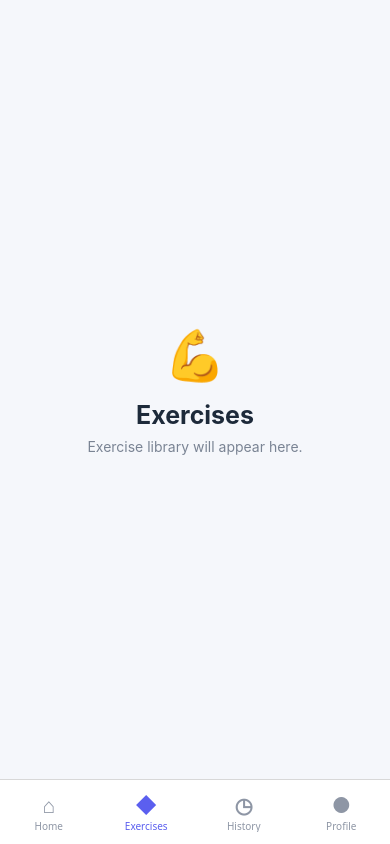
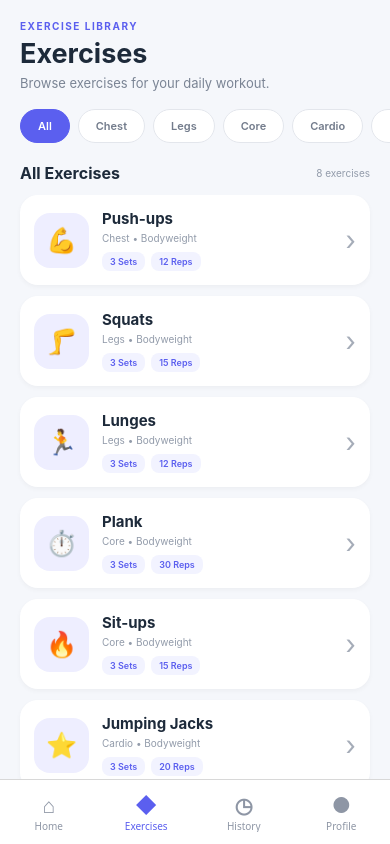
Before and after one commit to sunnyuhh-glitch/daily-workout-tracker_3A, a React Native app: screen /Exercises in a window 390 px wide. Built offline with nearby package versions, Linux system fonts and the light colour scheme.

Commit message:
Add exercise library with category filtering

```diff
--- a/src/screens/ExercisesScreen.js
+++ b/src/screens/ExercisesScreen.js
@@ -1,19 +1,243 @@
-import React from 'react';
+import React, { useState } from 'react';
 import {
+  SafeAreaView,
   View,
   Text,
+  TouchableOpacity,
+  FlatList,
   StyleSheet,
+  StatusBar,
 } from 'react-native';
 
+// Hardcoded exercise data for the MCO1 prototype
+const exercises = [
+  {
+    id: '1',
+    name: 'Push-ups',
+    category: 'Chest',
+    equipment: 'Bodyweight',
+    sets: 3,
+    reps: 12,
+    icon: '💪',
+  },
+  {
+    id: '2',
+    name: 'Squats',
+    category: 'Legs',
+    equipment: 'Bodyweight',
+    sets: 3,
+    reps: 15,
+    icon: '🦵',
+  },
+  {
+    id: '3',
+    name: 'Lunges',
+    category: 'Legs',
+    equipment: 'Bodyweight',
+    sets: 3,
+    reps: 12,
+    icon: '🏃',
+  },
+  {
+    id: '4',
+    name: 'Plank',
+    category: 'Core',
+    equipment: 'Bodyweight',
+    sets: 3,
+    reps: 30,
+    icon: '⏱️',
+  },
+  {
+    id: '5',
+    name: 'Sit-ups',
+    category: 'Core',
+    equipment: 'Bodyweight',
+    sets: 3,
+    reps: 15,
+    icon: '🔥',
+  },
+  {
+    id: '6',
+    name: 'Jumping Jacks',
+    category: 'Cardio',
+    equipment: 'Bodyweight',
+    sets: 3,
+    reps: 20,
+    icon: '⭐',
+  },
+  {
+    id: '7',
+    name: 'Pull-ups',
+    category: 'Back',
+    equipment: 'Pull-up Bar',
+    sets: 3,
+    reps: 8,
+    icon: '🏋️',
+  },
+  {
+    id: '8',
+    name: 'Mountain Climbers',
+    category: 'Cardio',
+    equipment: 'Bodyweight',
+    sets: 3,
+    reps: 20,
+    icon: '⛰️',
+  },
+];
+
+const categories = [
+  'All',
+  'Chest',
+  'Legs',
+  'Core',
+  'Cardio',
+  'Back',
+];
+
 export default function ExercisesScreen() {
+  const [selectedCategory, setSelectedCategory] =
+    useState('All');
+
+  // Show all exercises or only exercises from
+  // the selected category
+  const filteredExercises =
+    selectedCategory === 'All'
+      ? exercises
+      : exercises.filter(
+          (exercise) =>
+            exercise.category === selectedCategory
+        );
+
+  const renderExercise = ({ item }) => {
+    return (
+      <TouchableOpacity
+        style={styles.exerciseCard}
+        activeOpacity={0.8}
+        onPress={() => {}}
+      >
+        <View style={styles.exerciseIcon}>
+          <Text style={styles.exerciseEmoji}>
+            {item.icon}
+          </Text>
+        </View>
+
+        <View style={styles.exerciseInfo}>
+          <Text style={styles.exerciseName}>
+            {item.name}
+          </Text>
+
+          <Text style={styles.exerciseMeta}>
+            {item.category} • {item.equipment}
+          </Text>
+
+          <View style={styles.targetRow}>
+            <View style={styles.targetBadge}>
+              <Text style={styles.targetText}>
+                {item.sets} Sets
+              </Text>
+            </View>
+
+            <View style={styles.targetBadge}>
+              <Text style={styles.targetText}>
+                {item.reps} Reps
+              </Text>
+            </View>
+          </View>
+        </View>
+
+        <Text style={styles.arrow}>
+          ›
+        </Text>
+      </TouchableOpacity>
+    );
+  };
+
   return (
-    <View style={styles.container}>
-      <Text style={styles.icon}>💪</Text>
-      <Text style={styles.title}>Exercises</Text>
-      <Text style={styles.subtitle}>
-        Exercise library will appear here.
-      </Text>
-    </View>
+    <SafeAreaView style={styles.container}>
+      <StatusBar
+        barStyle="dark-content"
+        backgroundColor="#F5F7FB"
+      />
+
+      {/* Header */}
+      <View style={styles.header}>
+        <Text style={styles.appLabel}>
+          EXERCISE LIBRARY
+        </Text>
+
+        <Text style={styles.title}>
+          Exercises
+        </Text>
+
+        <Text style={styles.subtitle}>
+          Browse exercises for your daily workout.
+        </Text>
+      </View>
+
+      {/* Category Filter */}
+      <View style={styles.categorySection}>
+        <FlatList
+          horizontal
+          data={categories}
+          keyExtractor={(item) => item}
+          showsHorizontalScrollIndicator={false}
+          contentContainerStyle={styles.categoryList}
+          renderItem={({ item }) => {
+            const isSelected =
+              selectedCategory === item;
+
+            return (
+              <TouchableOpacity
+                style={[
+                  styles.categoryButton,
+                  isSelected &&
+                    styles.categoryButtonSelected,
+                ]}
+                onPress={() =>
+                  setSelectedCategory(item)
+                }
+                activeOpacity={0.8}
+              >
+                <Text
+                  style={[
+                    styles.categoryText,
+                    isSelected &&
+                      styles.categoryTextSelected,
+                  ]}
+                >
+                  {item}
+                </Text>
+              </TouchableOpacity>
+            );
+          }}
+        />
+      </View>
+
+      {/* Exercise Count */}
+      <View style={styles.listHeader}>
+        <Text style={styles.listTitle}>
+          {selectedCategory === 'All'
+            ? 'All Exercises'
+            : `${selectedCategory} Exercises`}
+        </Text>
+
+        <Text style={styles.exerciseCount}>
+          {filteredExercises.length}{' '}
+          {filteredExercises.length === 1
+            ? 'exercise'
+            : 'exercises'}
+        </Text>
+      </View>
+
+      {/* Exercise List */}
+      <FlatList
+        data={filteredExercises}
+        renderItem={renderExercise}
+        keyExtractor={(item) => item.id}
+        showsVerticalScrollIndicator={false}
+        contentContainerStyle={styles.exerciseList}
+      />
+    </SafeAreaView>
   );
 }
 
@@ -21,23 +245,161 @@ const styles = StyleSheet.create({
   container: {
     flex: 1,
     backgroundColor: '#F5F7FB',
-    justifyContent: 'center',
-    alignItems: 'center',
   },
 
-  icon: {
-    fontSize: 50,
+  header: {
+    paddingHorizontal: 20,
+    paddingTop: 20,
+    paddingBottom: 18,
+  },
+
+  appLabel: {
+    color: '#5B5FEF',
+    fontSize: 10,
+    fontWeight: 'bold',
+    letterSpacing: 1.5,
+    marginBottom: 5,
   },
 
   title: {
-    fontSize: 25,
+    color: '#1D2A3A',
+    fontSize: 27,
     fontWeight: 'bold',
-    marginTop: 15,
-    color: '#1D2A3A',
   },
 
   subtitle: {
     color: '#7A8494',
+    fontSize: 13,
+    marginTop: 5,
+  },
+
+  categorySection: {
+    marginBottom: 20,
+  },
+
+  categoryList: {
+    paddingHorizontal: 20,
+  },
+
+  categoryButton: {
+    backgroundColor: '#FFFFFF',
+    borderWidth: 1,
+    borderColor: '#E3E6EC',
+    borderRadius: 20,
+    paddingHorizontal: 17,
+    paddingVertical: 9,
+    marginRight: 8,
+  },
+
+  categoryButtonSelected: {
+    backgroundColor: '#5B5FEF',
+    borderColor: '#5B5FEF',
+  },
+
+  categoryText: {
+    color: '#727B8B',
+    fontSize: 11,
+    fontWeight: '600',
+  },
+
+  categoryTextSelected: {
+    color: '#FFFFFF',
+  },
+
+  listHeader: {
+    flexDirection: 'row',
+    justifyContent: 'space-between',
+    alignItems: 'center',
+    paddingHorizontal: 20,
+    marginBottom: 12,
+  },
+
+  listTitle: {
+    color: '#1D2A3A',
+    fontSize: 16,
+    fontWeight: 'bold',
+  },
+
+  exerciseCount: {
+    color: '#929BAA',
+    fontSize: 10,
+  },
+
+  exerciseList: {
+    paddingHorizontal: 20,
+    paddingBottom: 25,
+  },
+
+  exerciseCard: {
+    backgroundColor: '#FFFFFF',
+    borderRadius: 18,
+    padding: 14,
+    marginBottom: 11,
+    flexDirection: 'row',
+    alignItems: 'center',
+
+    shadowColor: '#000000',
+    shadowOffset: {
+      width: 0,
+      height: 2,
+    },
+    shadowOpacity: 0.04,
+    shadowRadius: 5,
+    elevation: 2,
+  },
+
+  exerciseIcon: {
+    width: 55,
+    height: 55,
+    borderRadius: 16,
+    backgroundColor: '#EEEEFF',
+    justifyContent: 'center',
+    alignItems: 'center',
+    marginRight: 13,
+  },
+
+  exerciseEmoji: {
+    fontSize: 25,
+  },
+
+  exerciseInfo: {
+    flex: 1,
+  },
+
+  exerciseName: {
+    color: '#1D2A3A',
+    fontSize: 15,
+    fontWeight: 'bold',
+  },
+
+  exerciseMeta: {
+    color: '#929BAA',
+    fontSize: 10,
+    marginTop: 4,
+  },
+
+  targetRow: {
+    flexDirection: 'row',
     marginTop: 8,
   },
+
+  targetBadge: {
+    backgroundColor: '#F2F3FF',
+    borderRadius: 8,
+    paddingHorizontal: 8,
+    paddingVertical: 4,
+    marginRight: 6,
+  },
+
+  targetText: {
+    color: '#5B5FEF',
+    fontSize: 9,
+    fontWeight: '600',
+  },
+
+  arrow: {
+    color: '#A5ACB8',
+    fontSize: 27,
+    marginLeft: 7,
+  },
 });
```
